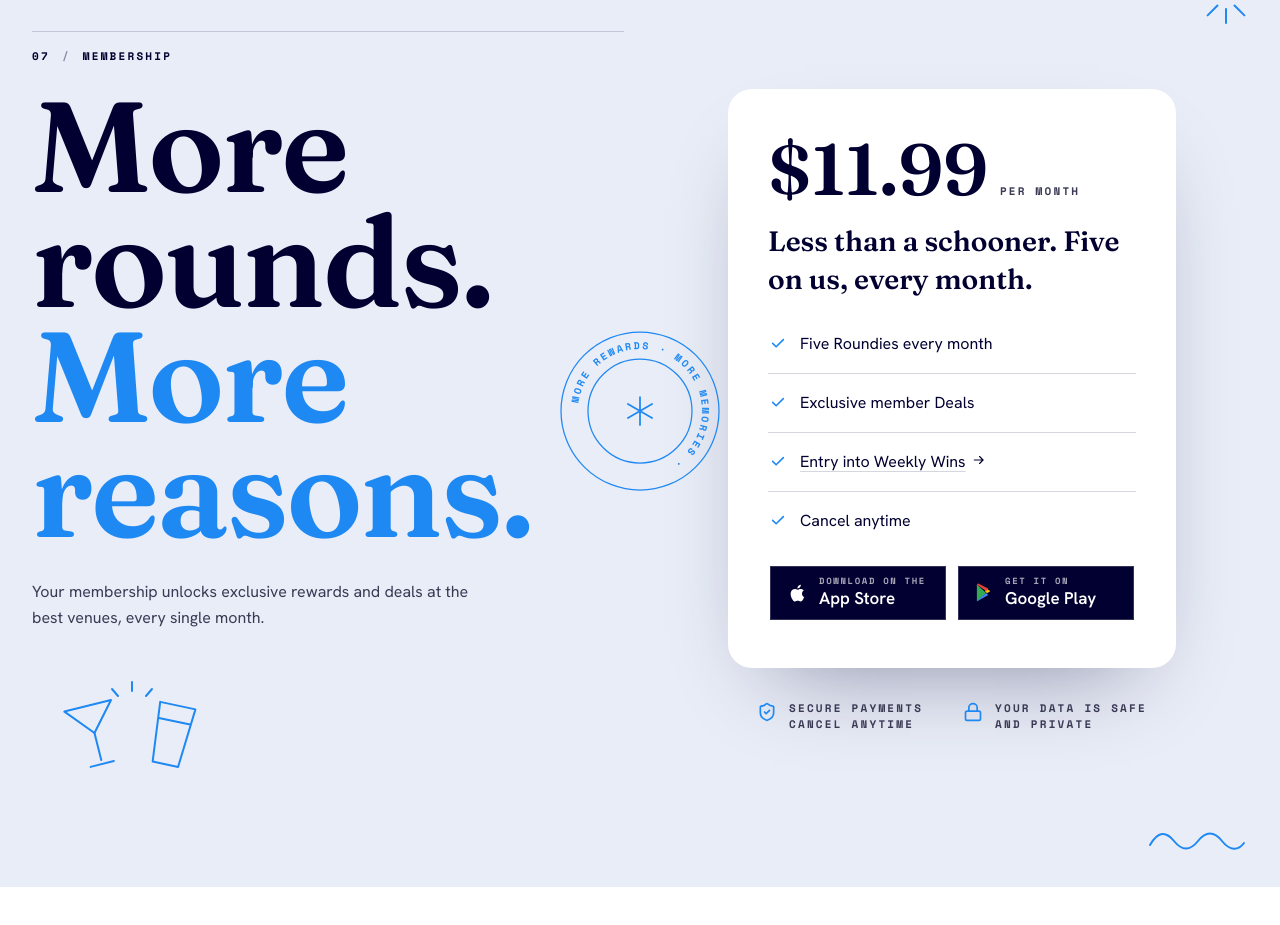
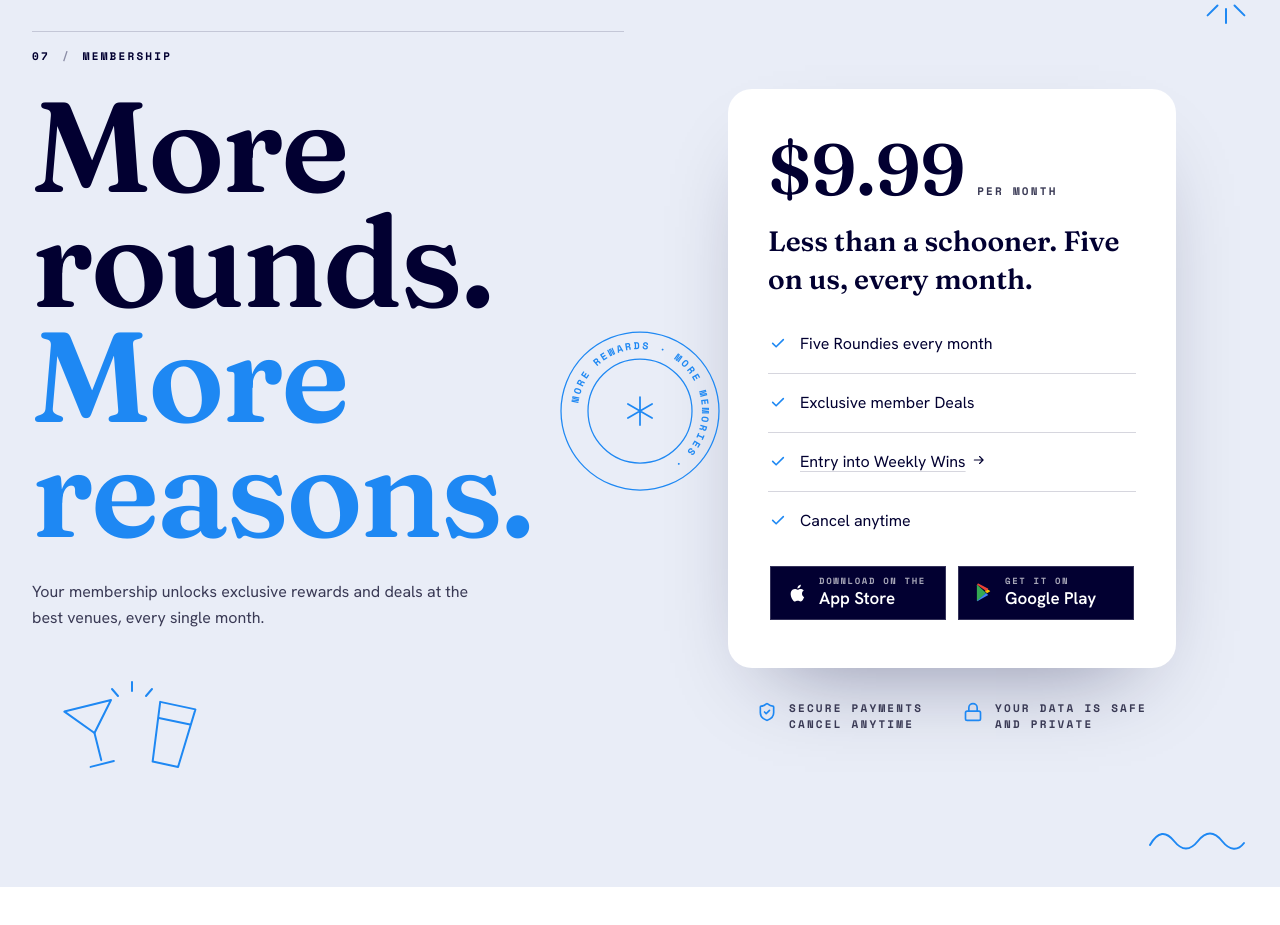
Before and after one commit to onehome-oneround/oneround-website, a Next.js app: page / in a window 1280 px wide. Shown: the part 4380-5305 px from the top of the page. Built offline with nearby package versions, Linux system fonts and the light colour scheme; no server answers.

Commit message:
Change subscription price from $11.99 to $9.99

```diff
--- a/components/Pricing.tsx
+++ b/components/Pricing.tsx
@@ -33,7 +33,7 @@ import {
   pointer-events-none where it overlaps content.
 
   Consumer only. Venues join free ("Free to join" / "Become a partner for free"),
-  so a $11.99 membership price on the venue side would be wrong. Like Contact and
+  so a $9.99 membership price on the venue side would be wrong. Like Contact and
   GoodStuff this branches on audience, inheriting the known post-hydration content
   swap documented in AGENTS.md rather than adding a new one.
 
@@ -137,7 +137,7 @@ export default function Pricing() {
               className="font-display text-navy"
               style={{ fontSize: "clamp(3rem, 8vw, 4.5rem)", lineHeight: "0.9", fontWeight: 600 }}
             >
-              $11.99
+              $9.99
             </span>
             <span className="kicker text-ink-soft">per month</span>
           </div>
--- a/components/faqData.ts
+++ b/components/faqData.ts
@@ -6,7 +6,7 @@
    so both inherit the post-hydration content swap documented in AGENTS.md
    rather than introducing a new mechanism.
 
-   Pricing ($11.99/month) also appears in the Pricing section directly above the
+   Pricing ($9.99/month) also appears in the Pricing section directly above the
    FAQ on the home page. If the price changes, change it in BOTH places —
    components/Pricing.tsx renders it too, and the two sit within a screen of
    each other. */
@@ -48,7 +48,7 @@ export const consumerFaqs: Faq[] = [
   },
   {
     q: "How much does OneRound cost?",
-    a: "$11.99 a month. A single outing with a Roundie will return more than your membership, the rest of the month is upside.",
+    a: "$9.99 a month. A single outing with a Roundie will return more than your membership, the rest of the month is upside.",
   },
   {
     q: "How do I redeem a Roundie?",
```
Also changed, not shown: 1 other file (tests, documents, lock files or other folders).
